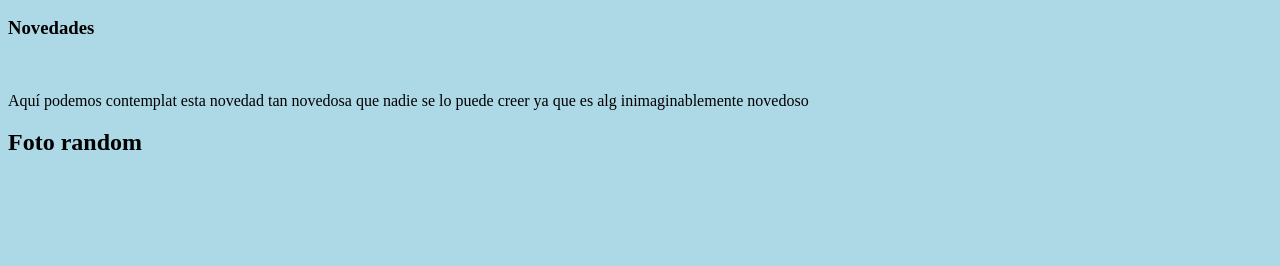
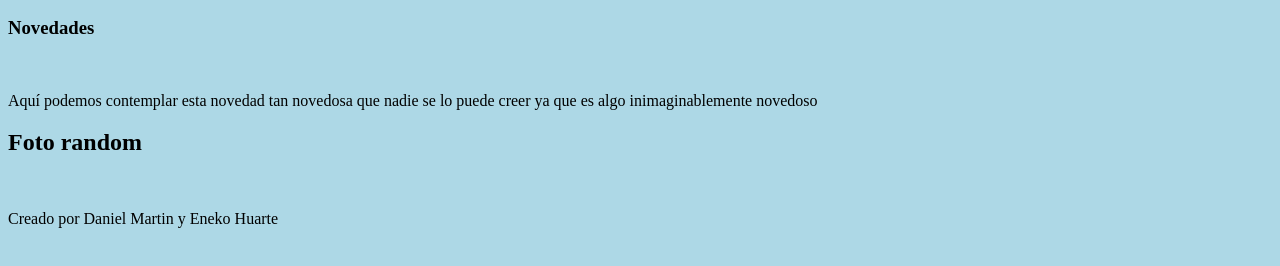
Before and after one commit to SinBlanK/ED_EjercicioParejas_Eneko_y_Dani, a plain HTML site: page Index.html in a window 1280 px wide. Shown: the part 108-374 px from the top of the page. Drawn offline with Linux system fonts and the light colour scheme.

Commit message:
añado el footer

```diff
--- a/Index.html
+++ b/Index.html
@@ -16,19 +16,22 @@
             <h1>PÁGINA WEB</h1>
         </nav>
 
-        <aside>
+        <section>
             <article>
                 <h3>Novedades</h3>
                 <img src="">
-                <p>Aquí podemos contemplat esta novedad tan novedosa que nadie se lo puede creer ya que es alg inimaginablemente novedoso</p>
+                <p>Aquí podemos contemplar esta novedad tan novedosa que nadie se lo puede creer ya que es algo inimaginablemente novedoso</p>
             </article>
-        </aside>
-        <section>
-            <article>
+        </section>
+        <aside>
+            <div id="foto">
                  <h2>Foto random</h2>
                  <img src="">
-            </article>
-        </section>
+            </div>
+        </aside>
+        <footer>
+            <p>Creado por Daniel Martin y Eneko Huarte</p>
+        </footer>
 
 
     </div>
```
